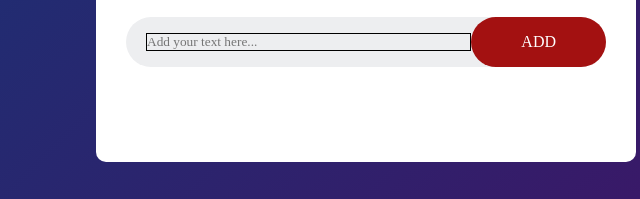
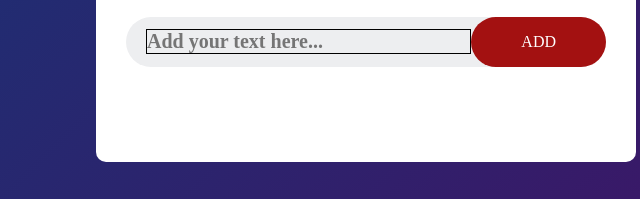
Before and after one commit to AMMULAPALLAVI/TO_DO-List, a plain HTML site: page index.html in a window 1280 px wide. Shown: the part 191-390 px from the top of the page, 274-914 px from the left. Drawn offline with Linux system fonts and the light colour scheme.

Commit message:
Update style.css

```diff
--- a/style.css
+++ b/style.css
@@ -41,7 +41,9 @@ input{
     flex:1;
     border:1px solid black;;
     outline: none;
-    background:transparent
+    background:transparent;
+    font-weight:bold;
+    font-size:20px;
 }
 button{
     border:none;
```
